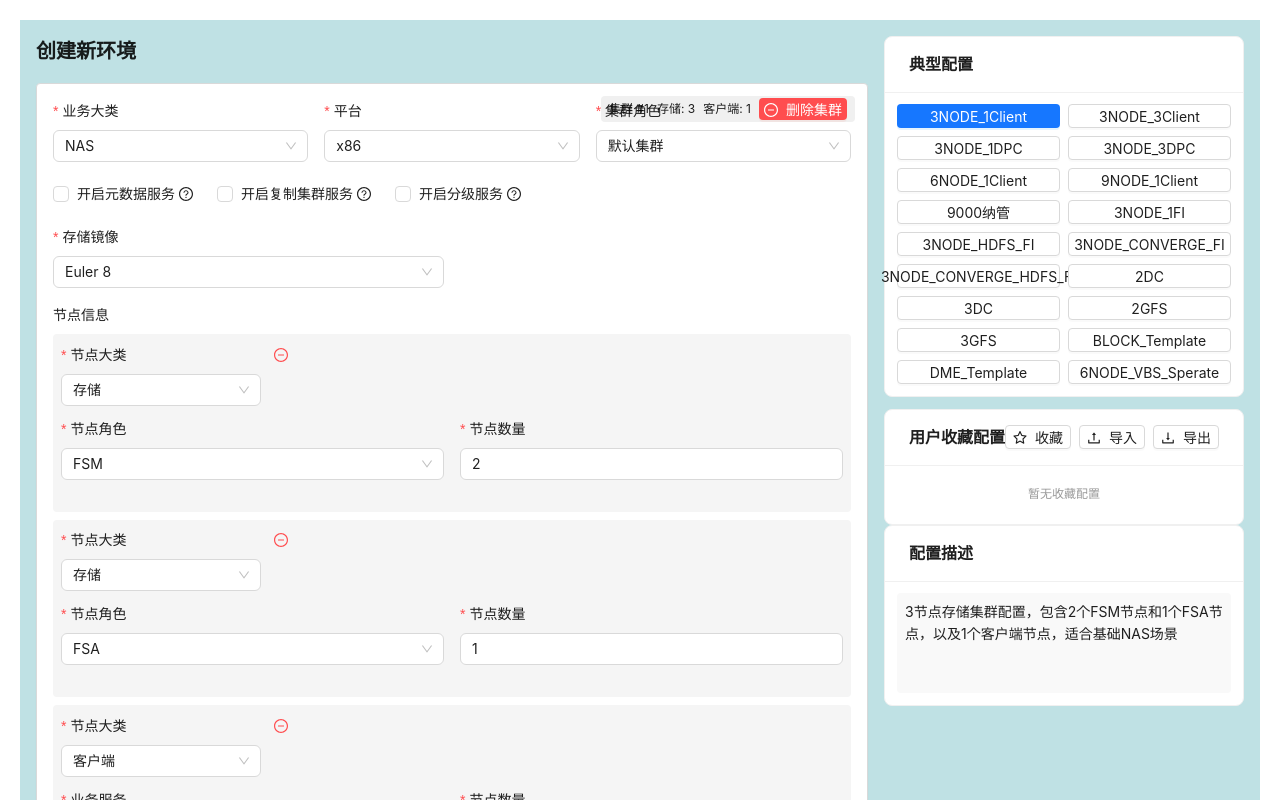
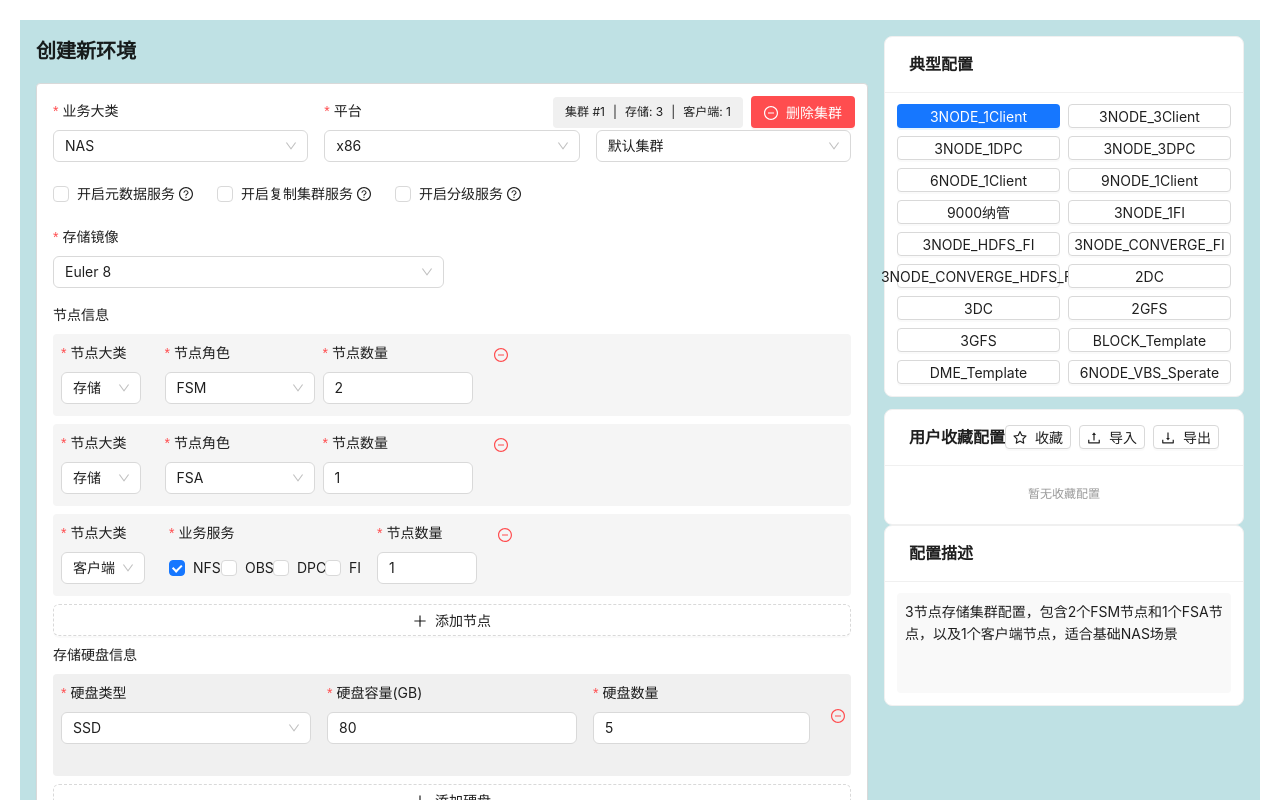
Before and after one commit to zhaoyushuo123/yao_chi, a React (Create React App) app: page / in a window 1280 px wide. Both pictures are taken after a click on the button "3NODE_1Client". Shown: the top 800 px of the page. Built offline with nearby package versions, Linux system fonts and the light colour scheme.

Commit message:
调整集群服务框位置

```diff
--- a/src/App.js
+++ b/src/App.js
@@ -104,6 +104,7 @@ const EnvironmentCreateForm = () => {
     }, []);
 
     // 使用自定义防抖Hook处理集群变化
+    // 修复后的handleClusterChange函数
     const handleClusterChange = useCallback((changedValues, allValues) => {
         const count = allValues.clusterInfo?.length || 0;
         setClusterCount(count);
@@ -117,58 +118,46 @@ const EnvironmentCreateForm = () => {
         setShowClientImage(hasClientNodes);
 
         if (changedValues.clusterInfo) {
-            allValues.clusterInfo.forEach((cluster, clusterIndex) => {
-                const currentBusinessType = changedValues.clusterInfo[clusterIndex]?.businessType;
+            Object.entries(changedValues.clusterInfo).forEach(([clusterIndexStr, clusterChanges]) => {
+                const clusterIndex = parseInt(clusterIndexStr);
+                const currentBusinessType = clusterChanges?.businessType;
+                if (!currentBusinessType) return;
+
                 const prevBusinessType = form.getFieldValue(['clusterInfo', clusterIndex, 'businessType']);
+                if (currentBusinessType === prevBusinessType) return;
 
-                if (currentBusinessType && currentBusinessType !== prevBusinessType) {
-                    const nodeInfo = form.getFieldValue(['clusterInfo', clusterIndex, 'nodeInfo']) || [];
-                    let nodesToRemove = [];
+                // 获取当前所有节点
+                const currentNodes = form.getFieldValue(['clusterInfo', clusterIndex, 'nodeInfo']) || [];
 
+                // 根据新业务类型过滤节点
+                let filteredNodes = currentNodes.filter(node => {
                     if (currentBusinessType === 'block') {
-                        nodesToRemove = nodeInfo.filter(node => node?.nodeType === 'client');
+                        return node?.nodeType !== 'client'; // 只保留存储节点
                     } else if (currentBusinessType === 'dme') {
-                        nodesToRemove = nodeInfo.filter(node => node?.nodeType === 'storage');
+                        return node?.nodeType !== 'storage'; // 只保留客户端节点
                     }
+                    return true; // 其他情况保留所有节点
+                });
 
-                    if (nodesToRemove.length > 0) {
-                        Modal.confirm({
-                            title: '确认切换业务类型?',
-                            content: `切换为${currentBusinessType.toUpperCase()}将移除${nodesToRemove.length}个不兼容的节点`,
-                            okText: '确认',
-                            cancelText: '取消',
-                            onOk: () => {
-                                const updatedNodeInfo = nodeInfo.filter(node =>
-                                    !nodesToRemove.includes(node)
-                                );
+                // 如果节点列表有变化，更新表单
+                if (filteredNodes.length !== currentNodes.length) {
                     form.setFieldsValue({
                         clusterInfo: {
                             [clusterIndex]: {
-                                            nodeInfo: updatedNodeInfo,
+                                nodeInfo: filteredNodes, // 直接替换为过滤后的节点数组
                                 businessType: currentBusinessType
                             }
                         }
                     });
+
                     message.warning(
-                                    `已自动移除${nodesToRemove.length}个${currentBusinessType === 'block' ? '客户端' : '存储'}节点`
+                        `已自动移除${currentNodes.length - filteredNodes.length}个不兼容节点`
                     );
-                            },
-                            onCancel: () => {
-                                form.setFieldsValue({
-                                    clusterInfo: {
-                                        [clusterIndex]: {
-                                            businessType: prevBusinessType
-                                        }
-                                    }
-                                });
-                            }
-                        });
-                    }
                 }
             });
         }
     }, [calculateNodeStats, form]);
-
+    // 防抖函数保持不变
     const debouncedHandleClusterChange = useDebounce(handleClusterChange, 300);
 
     const onFinish = (values) => {
@@ -527,31 +516,51 @@ const EnvironmentCreateForm = () => {
     ];
 
     // 优化后的集群头部组件
+    // 优化后的集群头部组件
+    // 简化后的集群头部组件 - 直接删除无需确认
     const ClusterHeader = React.memo(({ clusterIndex, stats, onRemove }) => (
         <div style={{
             position: 'absolute',
             top: 12,
             right: 12,
+            display: 'flex',
+            alignItems: 'center',
+            gap: 8,
+            zIndex: 1
+        }}>
+            {/* 统计信息 */}
+            <div style={{
                 background: '#f0f0f0',
-            padding: '2px 8px',
+                padding: '6px 12px',
                 borderRadius: 4,
                 fontSize: 12,
                 display: 'flex',
-            alignItems: 'center'
+                alignItems: 'center',
+                gap: 8
             }}>
-            <span style={{ marginRight: 8 }}>集群 #{clusterIndex}</span>
-            <span style={{ marginRight: 8 }}>存储: {stats.storageCount}</span>
-            <span style={{ marginRight: 8 }}>客户端: {stats.clientCount}</span>
+                <span>集群 #{clusterIndex}</span>
+                <span>|</span>
+                <span>存储: {stats.storageCount}</span>
+                <span>|</span>
+                <span>客户端: {stats.clientCount}</span>
+            </div>
+
+            {/* 删除按钮 - 直接删除无需确认 */}
             <Button
                 type="primary"
                 danger
                 icon={<MinusCircleOutlined />}
                 onClick={(e) => {
                     e.stopPropagation();
-                    onRemove();
+                    onRemove(); // 直接调用删除函数
                 }}
                 size="small"
-                style={{ padding: '0 4px', height: 'auto' }}
+                style={{
+                    padding: '6px 12px',
+                    height: 32,
+                    display: 'flex',
+                    alignItems: 'center'
+                }}
             >
                 删除集群
             </Button>
@@ -574,13 +583,13 @@ const EnvironmentCreateForm = () => {
         }, [vbsSeparateDeploy, form, clusterName]);
 
         return (
-            <Row gutter={16}>
-                <Col span={12}>
+            <Space style={{ marginLeft: 16, flex: 2 }}>
                 <Form.Item
                     {...nodeRestField}
                     label="节点角色"
                     name={[nodeName, 'nodeRole']}
                     rules={[{ required: true, message: '请选择节点角色!' }]}
+                    style={{ marginBottom: 0, width: 150 }}
                 >
                     <Select
                         placeholder="选择节点角色"
@@ -589,8 +598,7 @@ const EnvironmentCreateForm = () => {
                         {getNodeRoleOptions(businessType, vbsSeparateDeploy)}
                     </Select>
                 </Form.Item>
-                </Col>
-                <Col span={12}>
+
                 <Form.Item
                     {...nodeRestField}
                     label="节点数量"
@@ -612,30 +620,28 @@ const EnvironmentCreateForm = () => {
                             },
                         }),
                     ]}
+                    style={{ marginBottom: 0, width: 150 }}
                 >
                     <InputNumber
-                            placeholder="输入节点数量"
+                        placeholder="数量"
                         style={{ width: '100%' }}
                         min={1}
                         max={100}
                         onChange={validateVBSNodes}
                     />
                 </Form.Item>
-                </Col>
-            </Row>
+            </Space>
         );
     });
-
     // 客户端节点配置组件
     const ClientNodeConfig = React.memo(({ nodeName, nodeRestField }) => (
-        <>
-            <Row gutter={16}>
-                <Col span={12}>
+        <Space style={{ marginLeft: 16, flex: 2 }}>
             <Form.Item
                 {...nodeRestField}
                 label="业务服务"
                 name={[nodeName, 'clientServices']}
                 rules={[{ required: true, message: '请至少选择一项业务服务!', type: 'array', min: 1 }]}
+                style={{ marginBottom: 0, width: 200 }}
             >
                 <Checkbox.Group>
                     <Row gutter={8}>
@@ -646,73 +652,44 @@ const EnvironmentCreateForm = () => {
                     </Row>
                 </Checkbox.Group>
             </Form.Item>
-                </Col>
-                <Col span={12}>
+
             <Form.Item
                 {...nodeRestField}
                 label="节点数量"
                 name={[nodeName, 'nodeCount']}
                 rules={[{ required: true, message: '请输入节点数量!', type: 'number', min: 1, max: 100 }]}
+                style={{ marginBottom: 0, width: 100 }}
             >
-                        <InputNumber placeholder="输入节点数量" style={{ width: '100%' }} min={1} max={100} />
+                <InputNumber placeholder="数量" style={{ width: '100%' }} min={1} max={100} />
             </Form.Item>
-                </Col>
-            </Row>
-        </>
+        </Space>
     ));
-
     // 节点项组件
     const NodeItem = React.memo(({ nodeName, nodeRestField, nodeTypeOptions, businessType, form, clusterName, onRemove, vbsSeparateDeploy }) => {
+        // 当业务类型变更时，不兼容的节点项会被自动移除，所以这里不需要额外处理
         const nodeType = Form.useWatch(['clusterInfo', clusterName, 'nodeInfo', nodeName, 'nodeType'], form);
-
-        const resetNodeFields = useCallback(() => {
-            form.setFieldsValue({
-                clusterInfo: {
-                    [clusterName]: {
-                        nodeInfo: {
-                            [nodeName]: {
-                                nodeRole: undefined,
-                                nodeCount: undefined,
-                                clientServices: []
-                            }
-                        }
-                    }
-                }
-            });
-        }, [clusterName, form, nodeName]);
 
         return (
             <div style={{ marginBottom: 8, padding: 8, background: '#f5f5f5', borderRadius: 4 }}>
                 <Space direction="vertical" style={{ width: '100%' }}>
-                    <Space align="baseline" style={{ marginBottom: 4 }}>
+                    <Space align="baseline" style={{ marginBottom: 4, display: 'flex', alignItems: 'flex-start' }}>
+                        {/* 节点大类选择器 */}
                         <Form.Item
                             {...nodeRestField}
                             name={[nodeName, 'nodeType']}
                             rules={[{ required: true, message: '请选择节点大类!' }]}
                             label="节点大类"
-                            labelCol={{ span: 24 }}
-                            style={{ marginBottom: 0 }}
+                            style={{ marginBottom: 0, flex: 1 }}
                         >
                             <Select
                                 placeholder="选择节点大类"
-                                style={{ width: 200 }}
-                                onChange={resetNodeFields}
+                                style={{ width: '100%' }}
                             >
                                 {nodeTypeOptions}
                             </Select>
                         </Form.Item>
-                        <Button
-                            type="text"
-                            danger
-                            icon={<MinusCircleOutlined />}
-                            onClick={(e) => {
-                                e.stopPropagation();
-                                onRemove();
-                            }}
-                            size="small"
-                        />
-                    </Space>
 
+                        {/* 动态显示节点配置 */}
                         {nodeType === 'storage' && (
                             <StorageNodeConfig
                                 nodeName={nodeName}
@@ -723,12 +700,30 @@ const EnvironmentCreateForm = () => {
                                 clusterName={clusterName}
                             />
                         )}
-                    {nodeType === 'client' && <ClientNodeConfig nodeName={nodeName} nodeRestField={nodeRestField} />}
+                        {nodeType === 'client' && (
+                            <ClientNodeConfig
+                                nodeName={nodeName}
+                                nodeRestField={nodeRestField}
+                            />
+                        )}
+
+                        {/* 删除按钮 */}
+                        <Button
+                            type="text"
+                            danger
+                            icon={<MinusCircleOutlined />}
+                            onClick={(e) => {
+                                e.stopPropagation();
+                                onRemove();
+                            }}
+                            size="small"
+                            style={{ marginLeft: 8 }}
+                        />
+                    </Space>
                 </Space>
             </div>
         );
     });
-
     // 硬盘项组件
     // 硬盘项组件
     const DiskItem = React.memo(({ diskName, diskRestField, onRemove, enableMetadata, enableReplication }) => {
@@ -1180,7 +1175,7 @@ const EnvironmentCreateForm = () => {
                 <ClusterHeader
                     clusterIndex={name + 1}
                     stats={nodeStats[name] || { storageCount: 0, clientCount: 0 }}
-                    onRemove={onRemoveCluster}
+                    onRemove={() => onRemoveCluster(name)}  // 确保正确传递name参数
                 />
 
                 <ClusterBasicInfo name={name} restField={restField} businessType={businessType} />
```
Lines whose indentation alone changed are shown as unchanged.
